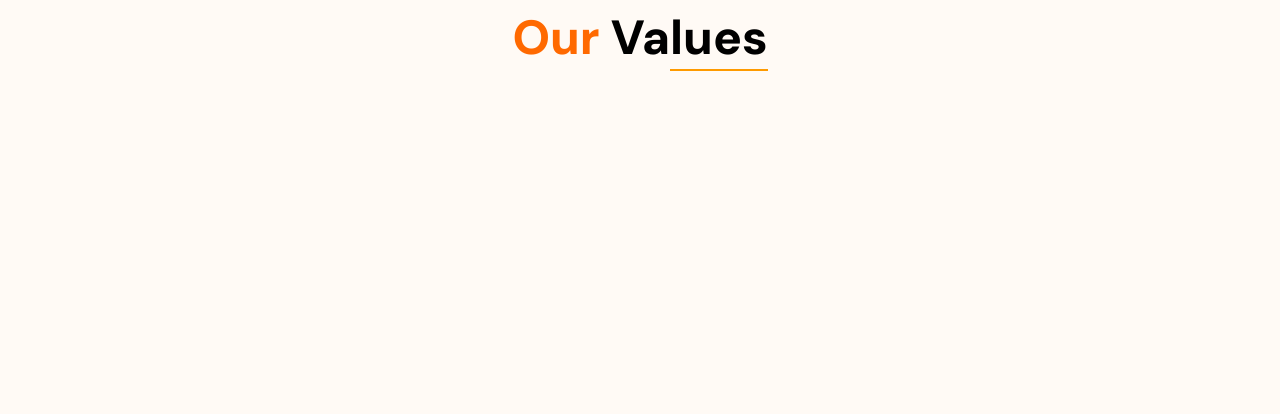
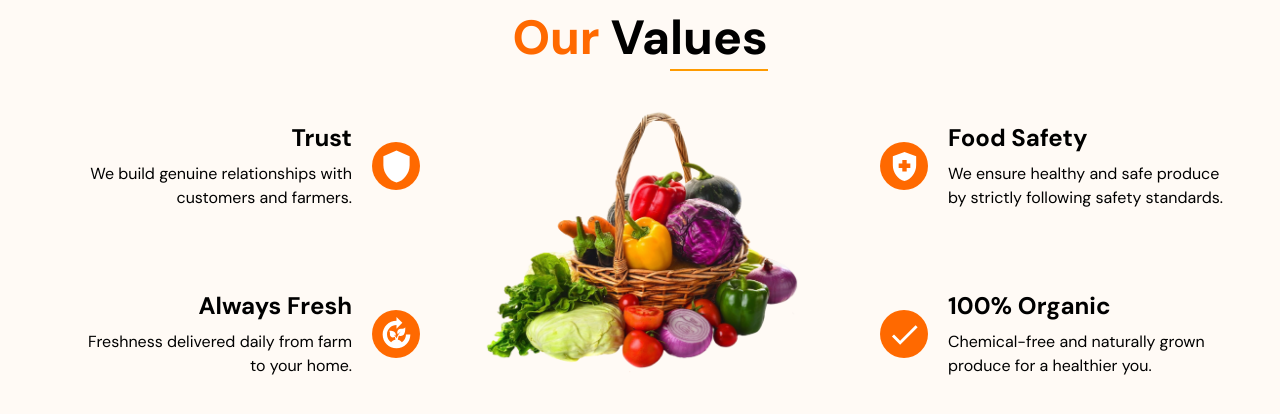
Before and after one commit to aazmeer-official/Grocify, a React (Vite) app: page / in a window 1280 px wide. Shown: the part 1023-1437 px from the top of the page. Built offline with nearby package versions, Linux system fonts and the light colour scheme.

Commit message:
Values Section Completed

```diff
--- a/src/App.jsx
+++ b/src/App.jsx
@@ -6,6 +6,7 @@ const App = () => {
   return (
     <div>
       <Home />
+
     </div>
   )
 }
--- a/src/components/Home/Home.jsx
+++ b/src/components/Home/Home.jsx
@@ -2,7 +2,7 @@ import MainBar from '../Bar/MainBar'
 import Cards from '../Cards/Cards'
 import Hero from '../Hero/Hero'
 import Heading from "../utils/Heading"
-
+import ValuesSection from '../ValuesSection/ValuesSection'
 const Home = () => {
   return (
     <div>
@@ -11,6 +11,7 @@ const Home = () => {
         <Heading orangePart="Shop " blackPart="by Cat" underlinedPart="agory"/>
         <Cards />
         <Heading orangePart="Our " blackPart="Va" underlinedPart="lues"/>
+        <ValuesSection></ValuesSection>
         <div className='h-100'></div>
     </div>
   )
--- /dev/null
+++ b/src/components/ValuesSection/ValuesCardLeft.jsx
@@ -0,0 +1,19 @@
+import React from 'react'
+import ValuesIcon from './ValuesIcon'
+import ValuesContent from './ValuesContent'
+const ValuesCardLeft = ({IconProp ,heading, description}) => {
+  return (
+    <div>
+    <div className='flex flex-row-reverse md:my-5'>
+    <div className='mt-5'>
+        <ValuesIcon Icon={IconProp}/>
+    </div>
+    <div className='text-right mx-5'>
+        <ValuesContent heading={heading} description={description}/>
+    </div>
+    </div>
+    </div>
+  )
+}
+
+export default ValuesCardLeft
--- /dev/null
+++ b/src/components/ValuesSection/ValuesCardRight.jsx
@@ -0,0 +1,18 @@
+import React from 'react'
+import ValuesIcon from './ValuesIcon'
+import ValuesContent from './ValuesContent'
+
+const ValuesCardRight = ({IconProp, heading , description}) => {
+  return (
+    <div className='flex md:my-5'>
+    <div className='mt-5 mx-5'>
+        <ValuesIcon Icon={IconProp}/>
+    </div>
+    <div className=''>
+        <ValuesContent heading={heading} description={description}/>
+    </div>
+    </div>
+  )
+}
+
+export default ValuesCardRight
--- /dev/null
+++ b/src/components/ValuesSection/ValuesContent.jsx
@@ -0,0 +1,12 @@
+import React from 'react'
+
+const ValuesContent = ({heading,description}) => {
+  return (
+    <div>
+      <h3 className='text-2xl font-bold'>{heading}</h3>
+      <p className='w-70 mt-2'>{description}</p>
+    </div>
+  )
+}
+
+export default ValuesContent
--- /dev/null
+++ b/src/components/ValuesSection/ValuesIcon.jsx
@@ -0,0 +1,16 @@
+import React from 'react'
+import ShieldIcon from '@mui/icons-material/Shield';
+const ValuesIcon = ({Icon}) => {
+  return (
+    <div>
+        <div className='w-12 h-12 rounded-full bg-orange-500 flex justify-center items-center'>
+          <Icon fontSize="large" sx={{
+            color:"white",
+            marginTop:"1px"
+          }}/>
+        </div>
+    </div>
+  )
+}
+
+export default ValuesIcon
--- /dev/null
+++ b/src/components/ValuesSection/ValuesSection.jsx
@@ -0,0 +1,33 @@
+import React from 'react'
+import BasketFullOfVegetables from "../../assets/basket-full-vegetables.png"
+import ValuesCardLeft from './ValuesCardLeft'
+import ValuesCardRight from './ValuesCardRight'
+import ShieldIcon from '@mui/icons-material/Shield';
+import CompostIcon from '@mui/icons-material/Compost';
+import HealthAndSafetyIcon from '@mui/icons-material/HealthAndSafety';
+import DoneIcon from '@mui/icons-material/Done';
+const ValuesSection = () => {
+  return (
+    <div>
+        <div className='flex md:justify-center mx-4 mt-10 flex-col items-center gap-10 md:flex-row'>
+            <div className='md:flex md:flex-col hidden gap-10 mx-5'>
+                <ValuesCardLeft  IconProp={ShieldIcon}  heading="Trust" description="We build genuine relationships with customers and farmers."/>
+                <ValuesCardLeft  IconProp={CompostIcon}  heading="Always Fresh" description="Freshness delivered daily from farm to your home."/>
+            </div>
+            <div className='max-w-80 max-h-80 -mt-10 hidden lg:flex'>
+                <img src={BasketFullOfVegetables} alt="" />
+            </div>
+            <div className='flex flex-col gap-10 mx-5'>
+                <ValuesCardRight  IconProp={HealthAndSafetyIcon}  heading="Food Safety" description="We ensure healthy and safe produce by strictly following safety standards."/>
+                <ValuesCardRight  IconProp={DoneIcon}  heading="100% Organic" description="Chemical-free and naturally grown produce for a healthier you."/>
+            </div>
+            <div className='flex flex-col gap-10 mx-5 md:hidden'>
+                <ValuesCardRight  IconProp={ShieldIcon}  heading="Trust" description="We build genuine relationships with customers and farmers."/>
+                <ValuesCardRight  IconProp={CompostIcon}  heading="Always Fresh" description="Freshness delivered daily from farm to your home."/>
+            </div>
+        </div>
+    </div>
+  )
+}
+
+export default ValuesSection
```
